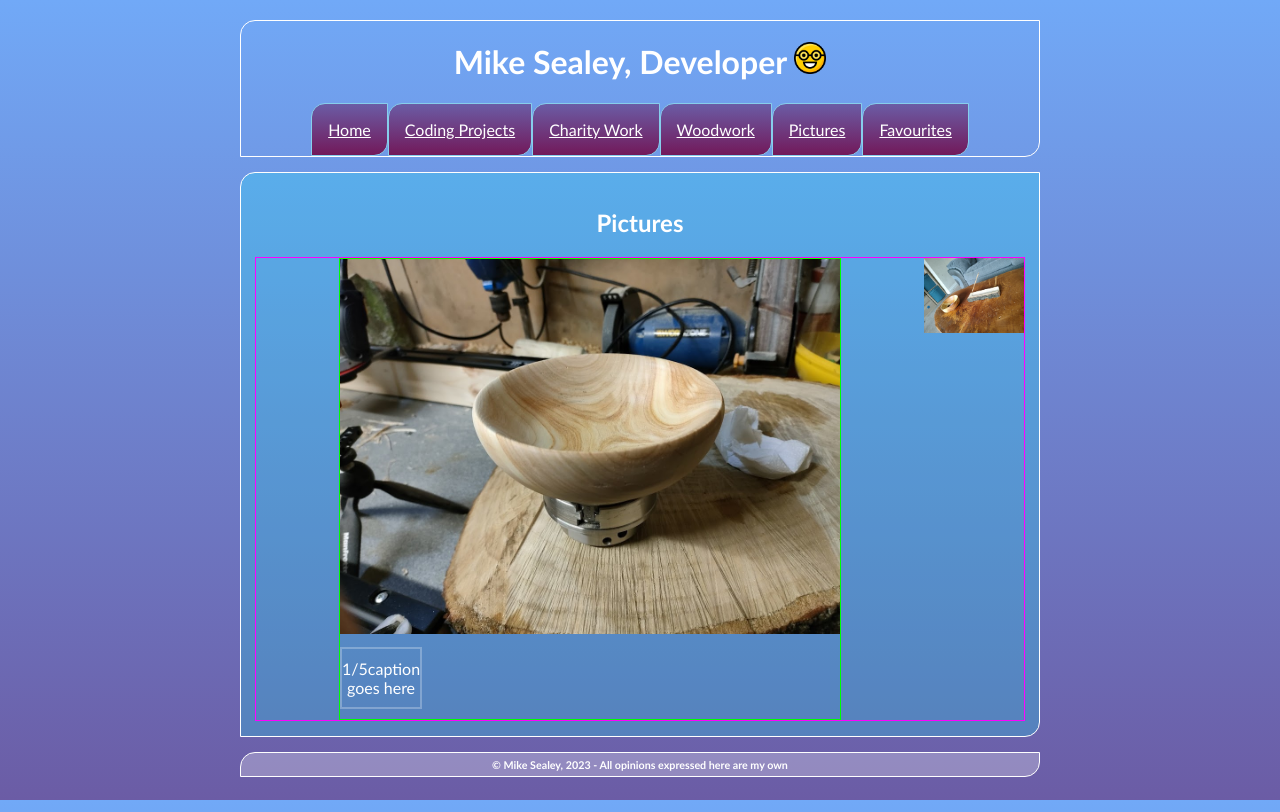
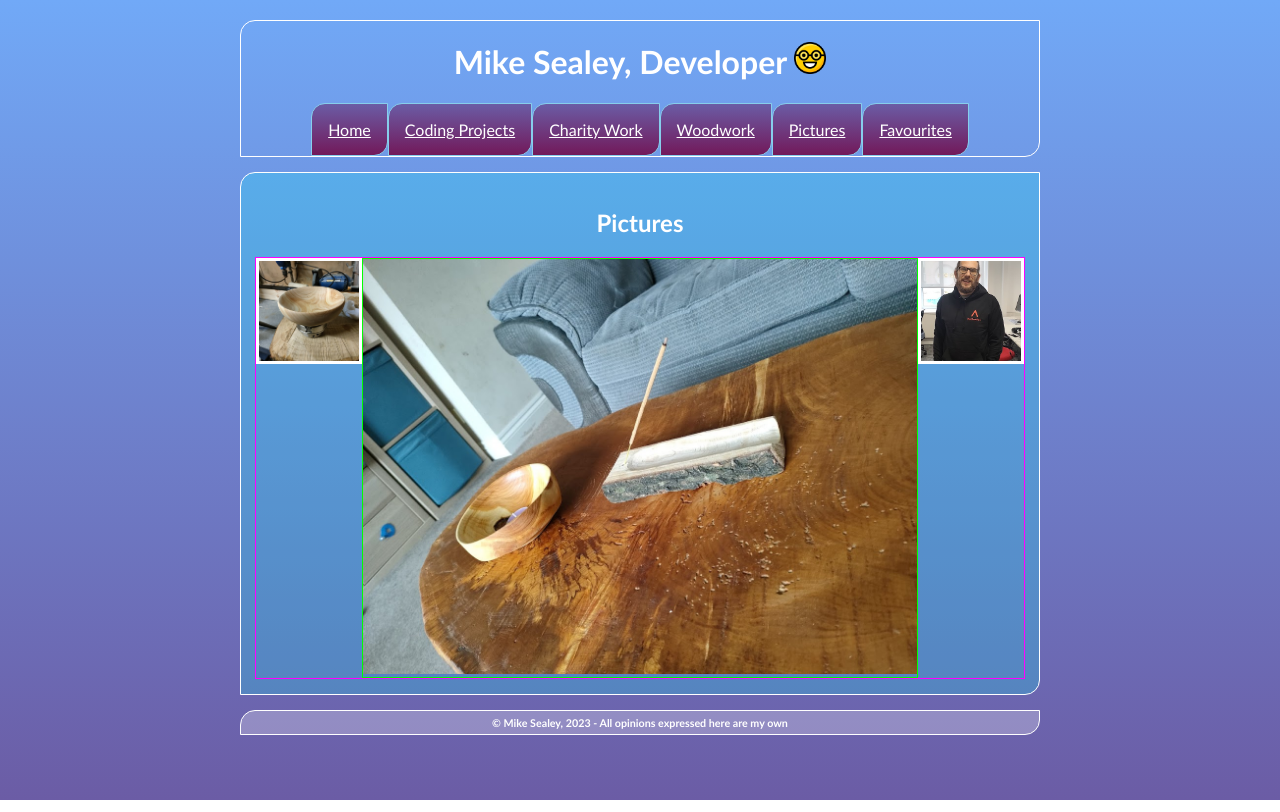
Before and after one commit to mikesealey/portfoliowebsite, a React (Vite) app in the folder MikeSealeyDev 2/personal-website/: page /pictures in a window 1280 px wide. Built offline with nearby package versions, Linux system fonts and the light colour scheme.

Commit message:
styles the contact and suggestion forms so they look like they belong

```diff
--- a/MikeSealeyDev 2/personal-website/src/App.css
+++ b/MikeSealeyDev 2/personal-website/src/App.css
@@ -90,10 +90,6 @@ Ultra-Violet - #6B5CA5
 Deep Pink #72195A
 Beetroot - #4C1036 */
 
-input, textarea {
-  background-color: rgb(105, 105, 105);
-}
-
 .project-article {
   display: flex;
   flex-direction: column;
@@ -138,10 +134,21 @@ form {
   width: 400px;
   display: flex;
   flex-direction: column;
-
 }
 
+.form-submit {
+  background-image: linear-gradient( #6B5CA5, #72195A);
+  border-radius: 5px 0px 5px 0px;
+  border: 1px solid #6B5CA5;
+}
 
+.form-input {
+  background-color: rgba(255, 255, 255, 0.5);
+  border: 2px solid #6B5CA5;
+  border-radius: 5px 0px 5px 0px;
+  padding: 2px;
+  color: black;
+}
 
 textarea {
   resize: none;
@@ -183,7 +190,6 @@ h1 {
 }
 
 #thisId {
-  /* border: 1px solid fuchsia; */
   width: 1000px;
   background-color: black;
 }
@@ -201,11 +207,13 @@ h1 {
 }
 
 .gallery-button {
-  max-width: 100px;
+  width: 100px;
+  height: 100px;
+  object-fit: cover;
+  border: 3px solid white;
 }
 
 #centre {
   border: 1px solid lime;
   flex-grow: 4;
-  max-width: 500px;
 }
--- a/MikeSealeyDev 2/personal-website/src/components/contactForm.jsx
+++ b/MikeSealeyDev 2/personal-website/src/components/contactForm.jsx
@@ -12,7 +12,9 @@ const ContactForm = () => {
         emailjs.sendForm("service_a933bh6", "template_lbrbqlf", form.current, "Q8OzWzm0kWGLRlnBU")
         .then((result) => {
             setSent(true)
+            setSendError(false)
         }, (error) => {
+            setSent(false)
             setSendError(true)
         })
     }
@@ -21,12 +23,12 @@ const ContactForm = () => {
         <div className="submission-form">
             <form ref={form} onSubmit={submitContactForm}>
                 <label>Name *</label>
-                <input type="text" name="user_name" required/>
+                <input className="form-input" type="text" name="user_name" required/>
                 <label>Email *</label>
-                <input type="email" name="user_email" required/>
+                <input className="form-input" type="email" name="user_email" required/>
                 <label>Enquiry *</label>
-                <textarea name="message" required/>
-                <input type="submit" value="Send"/>
+                <textarea className="form-input" name="message" required/>
+                <input type="submit" className="form-submit" value="Send"/>
             </form>
             {sent ? <p>Thanks for your submission</p> : null}
             {sendError ? <p>Something went wrong...</p> : null}
--- /dev/null
+++ b/MikeSealeyDev 2/personal-website/src/components/picsArray.js
@@ -0,0 +1,13 @@
+const picsArray = [
+    {filepath: "/bowl2.jpg", caption: "caption goes here", alt: "0"},
+    {filepath: "/bowl3.jpg", caption: "caption goes here", alt: "1"},
+    {filepath: "/NC-Mike.jpg", caption: "caption goes here", alt: "2"},
+    {filepath: "/bowl2.jpg", caption: "caption goes here", alt: "3"},
+    {filepath: "/bowl3.jpg", caption: "caption goes here", alt: "4"},
+    {filepath: "/CilcainRace1.jpg", caption: "caption goes here", alt: "5"},
+    {filepath: "/CilcainRace2.jpg", caption: "caption goes here", alt: "6"},
+    {filepath: "/CilcainRace3.jpg", caption: "caption goes here", alt: "7"},
+    {filepath: "/CilcainRace2.jpg", caption: "caption goes here", alt: "6"},
+]
+
+export default picsArray
--- a/MikeSealeyDev 2/personal-website/src/components/pictures.jsx
+++ b/MikeSealeyDev 2/personal-website/src/components/pictures.jsx
@@ -1,41 +1,21 @@
 import { useState } from "react"
+import picsArray from "./picsArray"
 
 const Pictures = () => {
-    const [picsIndex, setPicsIndex] = useState(0)
-
-    const picsArray = [
-        {filepath: "/bowl2.jpg", caption: "caption goes here", alt: "alt-text for HTML accessibility"},
-        {filepath: "/bowl3.jpg", caption: "caption goes here", alt: "more alt-text for more HTML accessibility"},
-        {filepath: "/NC-Mike.jpg", caption: "caption goes here", alt: "more alt-text for more HTML accessibility"},
-        {filepath: "/bowl2.jpg", caption: "caption goes here", alt: "alt-text for HTML accessibility"},
-        {filepath: "/bowl3.jpg", caption: "caption goes here", alt: "more alt-text for more HTML accessibility"},
-    ]
-
-    function nextImage() {
-        picsIndex === picsArray.length-1 ? setPicsIndex(0) : setPicsIndex(picsIndex + 1)
-    }
-
-    function prevImage(){
-        picsIndex === 0 ? setPicsIndex(picsArray.length-1) : setPicsIndex(picsIndex - 1)
-    }
+    const [picsIndex, setPicsIndex] = useState(1)
 
     return (
         <div className="main-component">
             <h2>Pictures</h2>
             <div id="gallery">
                 <div id="left-button">
-                    {picsIndex > 0 ? <img className="gallery-button" src={picsArray[picsIndex-1].filepath} onClick={()=>{prevImage()}}/> : null}
+                <img className="gallery-button" src={picsArray[picsIndex -1].filepath} onClick={()=>{prevImage()}}/>
                 </div>
-
                 <div id="centre">
-                    <img className="gallery-image" src={picsArray[picsIndex].filepath}/>
-                    <caption>
-                        {picsIndex + 1}/{picsArray.length}
-                        {picsArray[picsIndex].caption}
-                    </caption>
+                    <img className="gallery-image" src={picsArray[picsIndex].filepath} />
                 </div>
                 <div id="right-button">
-                    {picsIndex >= picsArray.length-1 ? null : <img className="gallery-button" src={picsArray[picsIndex+1].filepath} onClick={()=>{nextImage()}}/>}
+                    <img className="gallery-button" src={picsArray[picsIndex + 1].filepath} onClick={()=>{nextImage()}}/>
                 </div>
             </div>
         </div>
--- a/MikeSealeyDev 2/personal-website/src/components/suggestionForm.jsx
+++ b/MikeSealeyDev 2/personal-website/src/components/suggestionForm.jsx
@@ -21,12 +21,12 @@ const SuggestionForm = () => {
         <div className="submission-form">
             <form ref={form} onSubmit={sendSuggestionForm}>
                 <label>Name *</label>
-                <input type="text" name="user_name" required/>
+                <input className="form-input" type="text" name="user_name" required/>
                 <label>Email *</label>
-                <input type="email" name="user_email" required/>
+                <input className="form-input" type="email" name="user_email" required/>
                 <label>Message</label>
-                <textarea name="message" />
-                <input type="submit" value="Send" disabled={sent}/>
+                <textarea className="form-input" name="message" />
+                <input type="submit" className="form-submit" value="Send" disabled={sent}/>
             </form>
             {sent ? <p>Thanks for your submission</p> : null}
             {sendError ? <p>Something went wrong...</p> : null}
```
